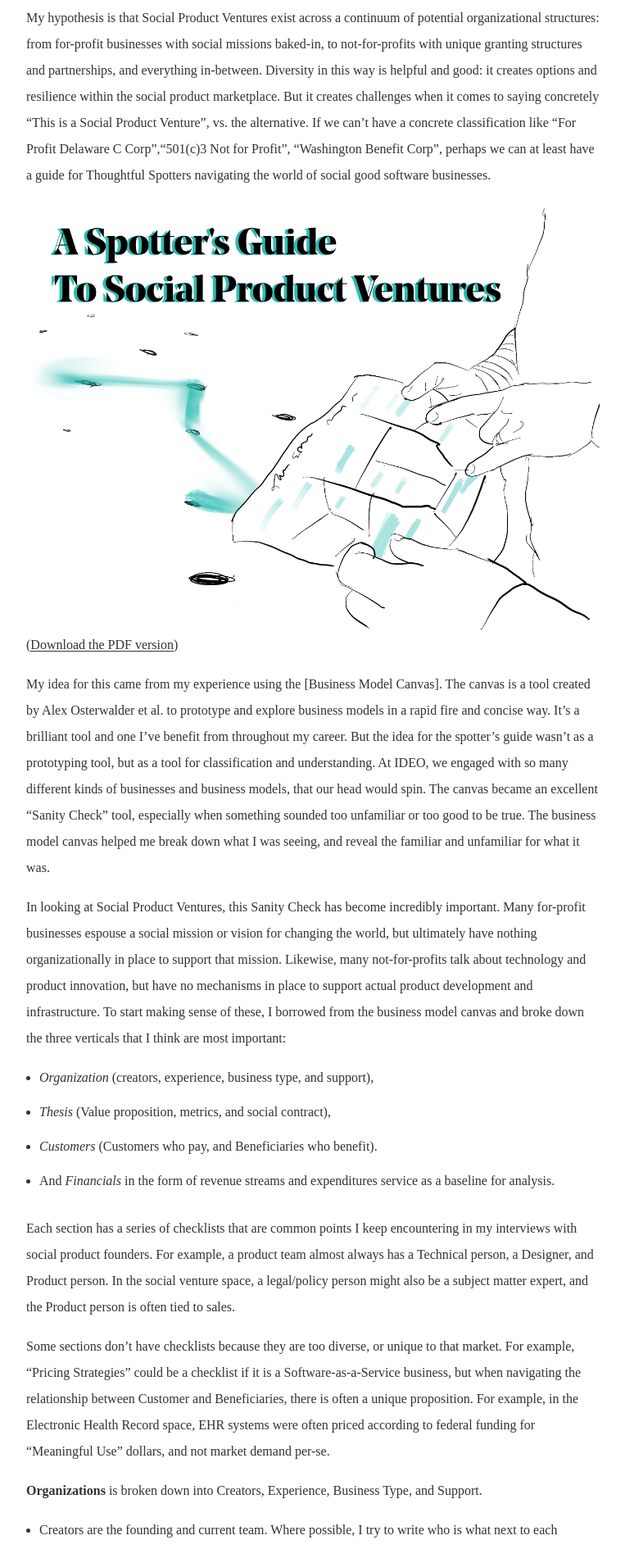
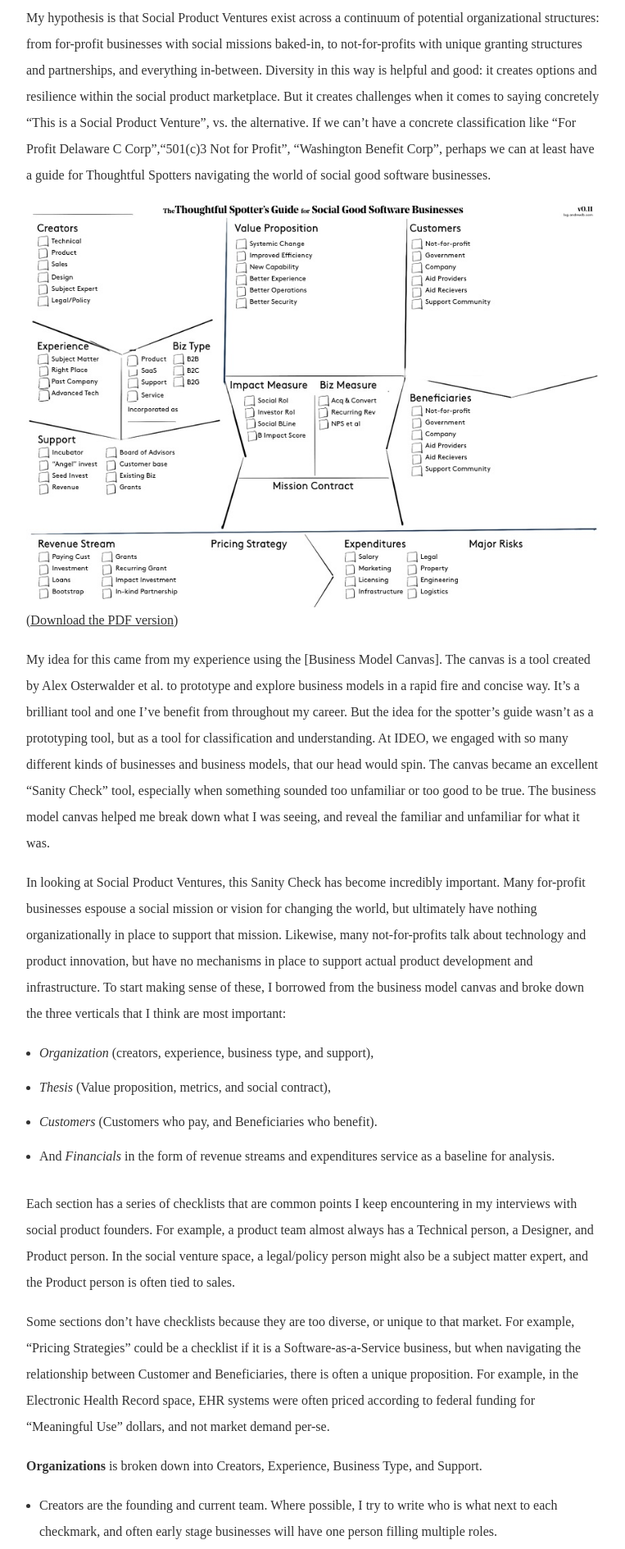
Before and after one commit to readywater/log.andrewlb.com, a Jekyll site: the page built from _posts/2017-07-10-spottersguide.md, in a window 1280 px wide. Shown: the part 881-2771 px from the top of the page at 82% size, without its empty margins (258-1021 px from the left). Built offline with Jekyll 4.4.1, drawn with Linux system fonts in a browser that asks for light colours; some web fonts are replaced; comment, search, counter and statistics services are not loaded.

Commit message:
Fixed mistake3

```diff
--- a/_posts/2017-07-10-spottersguide.md
+++ b/_posts/2017-07-10-spottersguide.md
@@ -12,7 +12,7 @@ How do you know that a software business with a social mission is actually a Soc
 
 My hypothesis is that Social Product Ventures exist across a continuum of potential organizational structures: from for-profit businesses with social missions baked-in, to not-for-profits with unique granting structures and partnerships, and everything in-between. Diversity in this way is helpful and good: it creates options and resilience within the social product marketplace. But it creates challenges when it comes to saying concretely “This is a Social Product Venture”, vs. the alternative. If we can’t have a concrete classification like “For Profit Delaware C Corp”,“501(c)3 Not for Profit”, “Washington Benefit Corp”, perhaps we can at least have a guide for Thoughtful Spotters navigating the world of social good software businesses.
 
-![SPV Spotter Guide]({{ site.url }}/images/posts/20170710-spotter.jpg)
+![SPV Spotter Guide]({{ site.url }}/images/posts/20170710-spottersguide.jpg)
 ([Download the PDF version]({{ site.url }}/assets/v011spotter.pdf))
 
 My idea for this came from my experience using the [Business Model Canvas]. The canvas is a tool created by Alex Osterwalder et al. to prototype and explore business models in a rapid fire and concise way. It’s a brilliant tool and one I’ve benefit from throughout my career. But the idea for the spotter’s guide wasn’t as a prototyping tool, but as a tool for classification and understanding. At IDEO, we engaged with so many different kinds of businesses and business models, that our head would spin. The canvas became an excellent “Sanity Check” tool, especially when something sounded too unfamiliar or too good to be true. The business model canvas helped me break down what I was seeing, and reveal the familiar and unfamiliar for what it was.
```
